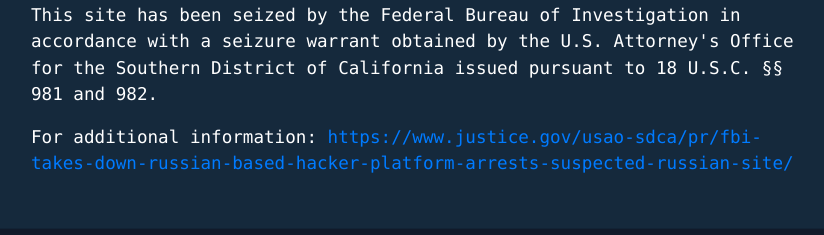
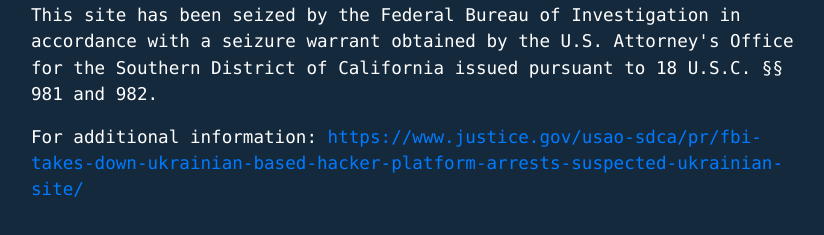
Before and after one commit to falseroses/falseroses.com, a plain HTML site: page index.html in a window 1280 px wide. Shown: the part 371-606 px from the top of the page, without its empty margins (216-1040 px from the left). Drawn offline with Linux system fonts and the light colour scheme.

Commit message:
Updated fake URL

```diff
--- a/index.html
+++ b/index.html
@@ -43,7 +43,7 @@
                     Attorney's Office for the Southern District of California issued pursuant to 18 U.S.C. §§ 981 and 982.
                 </p>
                 <p>
-                    For additional information: <a href="https://www.youtube.com/watch?v=dQw4w9WgXcQ">https://www.justice.gov/usao-sdca/pr/fbi-takes-down-russian-based-hacker-platform-arrests-suspected-russian-site/</a>
+                    For additional information: <a href="https://www.youtube.com/watch?v=dQw4w9WgXcQ">https://www.justice.gov/usao-sdca/pr/fbi-takes-down-ukrainian-based-hacker-platform-arrests-suspected-ukrainian-site/</a>
                 </p>
             </div>
         </div>
```
